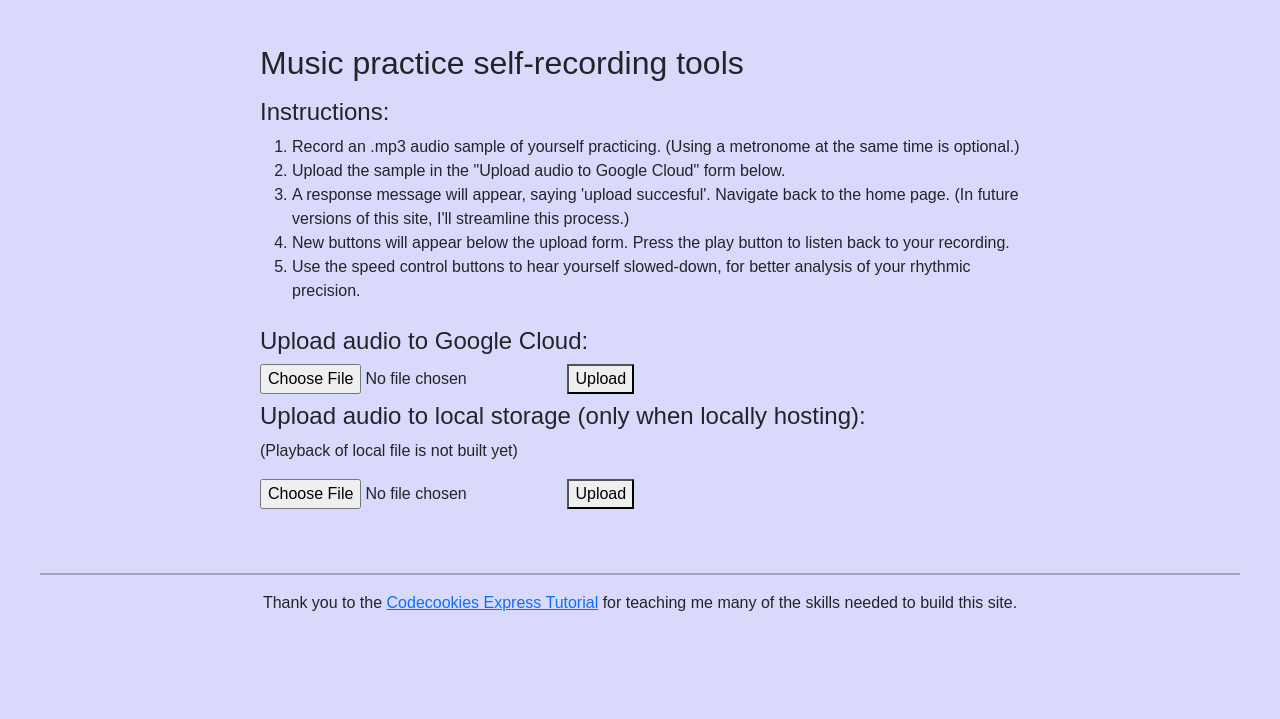
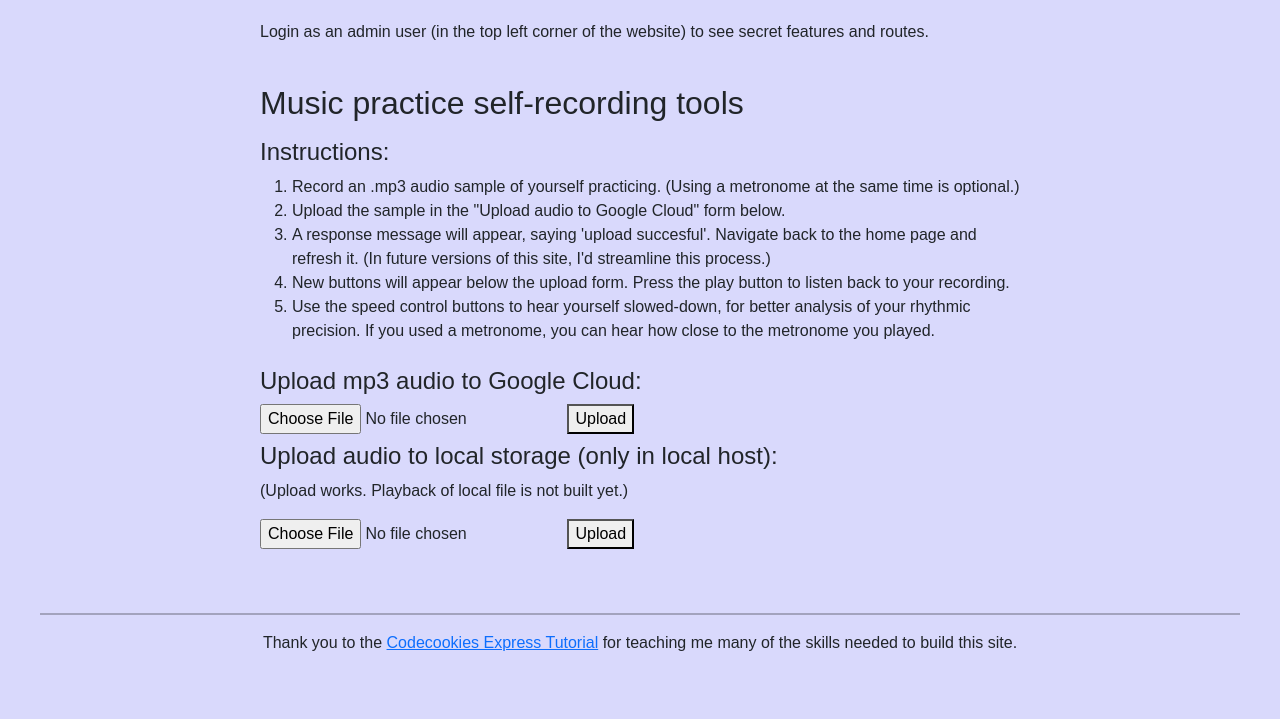
Before and after one commit to sarahcode2112/express-exercises-on-codecookies, a Node server app: template views/index.ejs in a window 1280 px wide. Shown: the part 212-931 px from the top of the page. Before the commit the page ends 823 px from the top, so only its background shows below. Run offline with Node 20, Linux system fonts and the light colour scheme; the template is opened without the code that fills it, so the values that code supplies are empty; some libraries are stand-ins or nearby versions.

Commit message:
clarify writing on index page

```diff
--- a/views/index.ejs
+++ b/views/index.ejs
@@ -22,6 +22,9 @@
             </p>
             <p>
                 We have sold <%= numberOfCDsSold %> CDs.
+            </p>
+            <p>
+              Login as an admin user (in the top left corner of the website) to see secret features and routes.
             </p>
             <br>
         </section>
@@ -49,18 +52,18 @@
             <ol>
                 <li>Record an .mp3 audio sample of yourself practicing. (Using a metronome at the same time is optional.)</li>
                 <li>Upload the sample in the "Upload audio to Google Cloud" form below.</li>
-                <li>A response message will appear, saying 'upload succesful'. Navigate back to the home page. (In future versions of this site, I'll streamline this process.)</li>
+                <li>A response message will appear, saying 'upload succesful'. Navigate back to the home page and refresh it. (In future versions of this site, I'd streamline this process.)</li>
                 <li>New buttons will appear below the upload form. Press the play button to listen back to your recording.</li>
-                <li>Use the speed control buttons to hear yourself slowed-down, for better analysis of your rhythmic precision.</li>
+                <li>Use the speed control buttons to hear yourself slowed-down, for better analysis of your rhythmic precision. If you used a metronome, you can hear how close to the metronome you played.</li>
             </ol>
             <form action="/upload2" method="POST" enctype="multipart/form-data">
-                <h4> Upload audio to Google Cloud:</h4>
+                <h4> Upload mp3 audio to Google Cloud:</h4>
                 <input type="file" name="audiofile.mp3" accept=".mp3" placeholder="Audio file to upload"/>
                 <button>Upload</button>
             </form>
             <form action="/upload" method="POST" enctype="multipart/form-data">
-                <h4> Upload audio to local storage (only when locally hosting):  </h4>
-                <p>(Playback of local file is not built yet)</p>
+                <h4> Upload audio to local storage (only in local host):  </h4>
+                <p>(Upload works. Playback of local file is not built yet.)</p>
                 <input type="file" name="file" placeholder="File to upload"/>
                 <button>Upload</button>
             </form>
```
